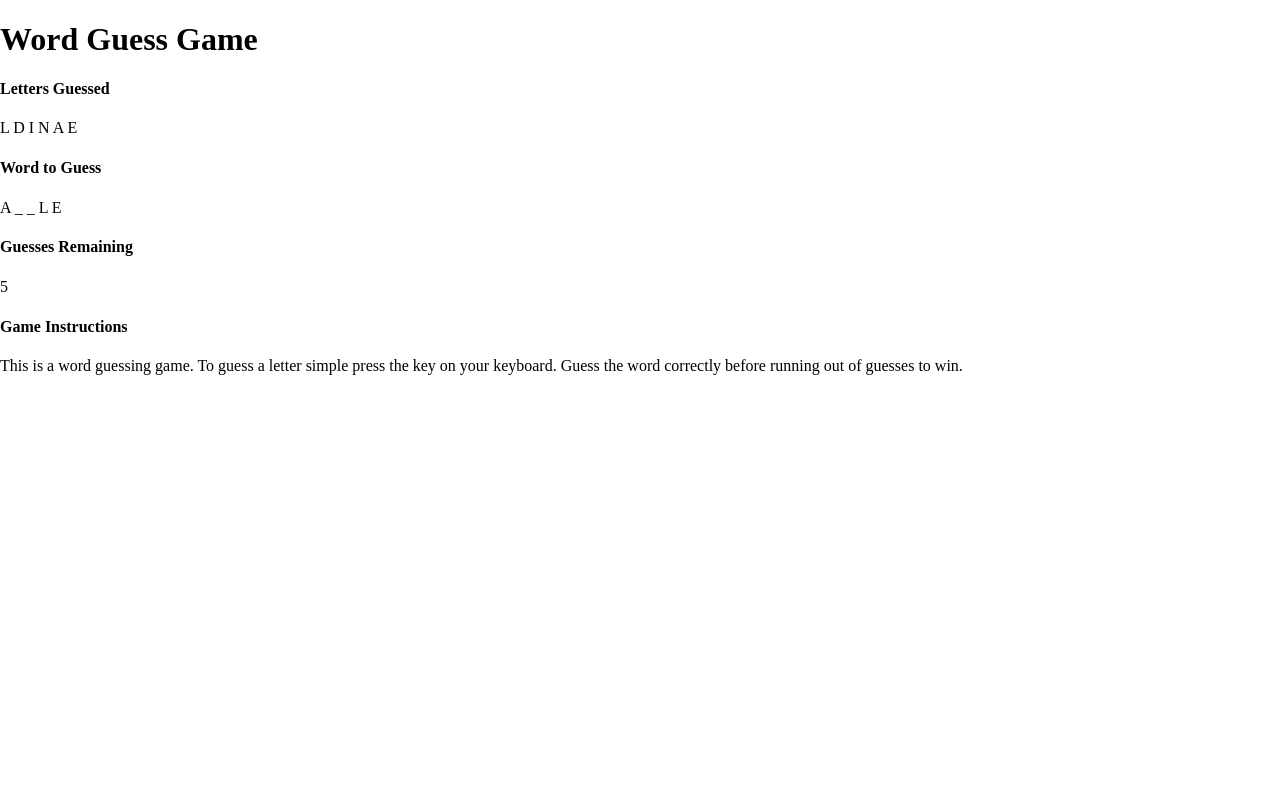
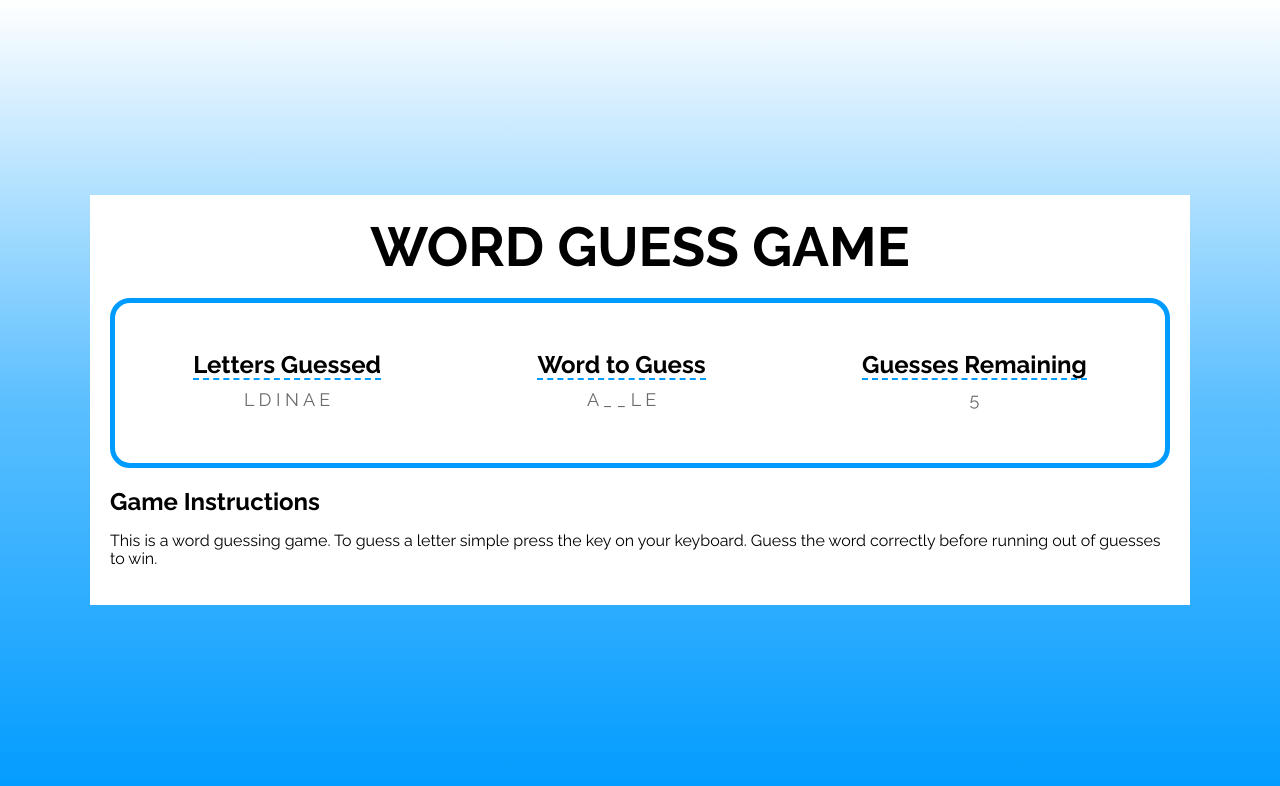
Before and after one commit to DallinRodgers/Word-Guess-Game, a plain HTML site: page index.html in a window 1280 px wide. Drawn offline with Linux system fonts and the light colour scheme.

Commit message:
Created CSS
Added google fonts Raleway,
Added new classes to index.html,
Created base css styles

```diff
--- a/assets/css/style.css
+++ b/assets/css/style.css
@@ -0,0 +1,61 @@
+body {
+  min-height: 100vh;
+  background: rgb(0, 155, 255);
+  background: linear-gradient(
+    0deg,
+    rgba(0, 155, 255, 1) 0%,
+    rgba(81, 187, 255, 0.9360119047619048) 50%,
+    rgba(255, 255, 255, 1) 100%
+  );
+  font-family: "Raleway", sans-serif;
+}
+.container {
+  max-width: 1100px;
+  min-height: 500px;
+  height: 100vh;
+  margin: 0 auto;
+  padding: 0 20px;
+}
+.flex {
+  display: flex;
+  align-items: center;
+  justify-content: center;
+}
+.around {
+  justify-content: space-around;
+}
+.content {
+  background: #fff;
+  padding: 20px;
+}
+.game-details {
+  min-height: 100px;
+  padding: 30px 0;
+  margin: 20px 0;
+  border: 5px solid rgba(0, 155, 255, 1);
+  border-radius: 20px;
+}
+.border-bottom {
+  border-bottom: 2px dashed rgba(0, 155, 255, 1);
+}
+h1,
+h4 {
+  margin: 0;
+}
+h1 {
+  font-size: 55px;
+  font-weight: 700;
+  text-align: center;
+  text-transform: uppercase;
+}
+h4 {
+  font-size: 24px;
+  margin-bottom: 10px;
+}
+.game-details div span {
+  font-size: 18px;
+  margin: 5px;
+  color: rgb(107, 107, 107);
+  display: block;
+  text-align: center;
+}
--- a/index.html
+++ b/index.html
@@ -5,28 +5,32 @@
     <meta name="viewport" content="width=device-width, initial-scale=1.0" />
     <meta http-equiv="X-UA-Compatible" content="ie=edge" />
     <title>Word Guess Game</title>
+    <link
+      href="https://fonts.googleapis.com/css?family=Raleway:400,700&display=swap"
+      rel="stylesheet"
+    />
     <link rel="stylesheet" href="assets/css/reset.css" />
     <link rel="stylesheet" href="assets/css/style.css" />
   </head>
   <body>
-    <div class="container">
+    <div class="container flex">
       <div class="content">
         <h1>Word Guess Game</h1>
-        <div class="game-details">
+        <div class="game-details flex around">
           <div class="letters-guessed">
-            <h4>Letters Guessed</h4>
+            <h4 class="border-bottom">Letters Guessed</h4>
             <span class="guessed">
               L D I N A E
             </span>
           </div>
           <div class="word-to-guess">
-            <h4>Word to Guess</h4>
+            <h4 class="border-bottom">Word to Guess</h4>
             <span class="word">
               A _ _ L E
             </span>
           </div>
           <div class="guess-remaining">
-            <h4>Guesses Remaining</h4>
+            <h4 class="border-bottom">Guesses Remaining</h4>
             <span class="remaining">5</span>
           </div>
         </div>
```
